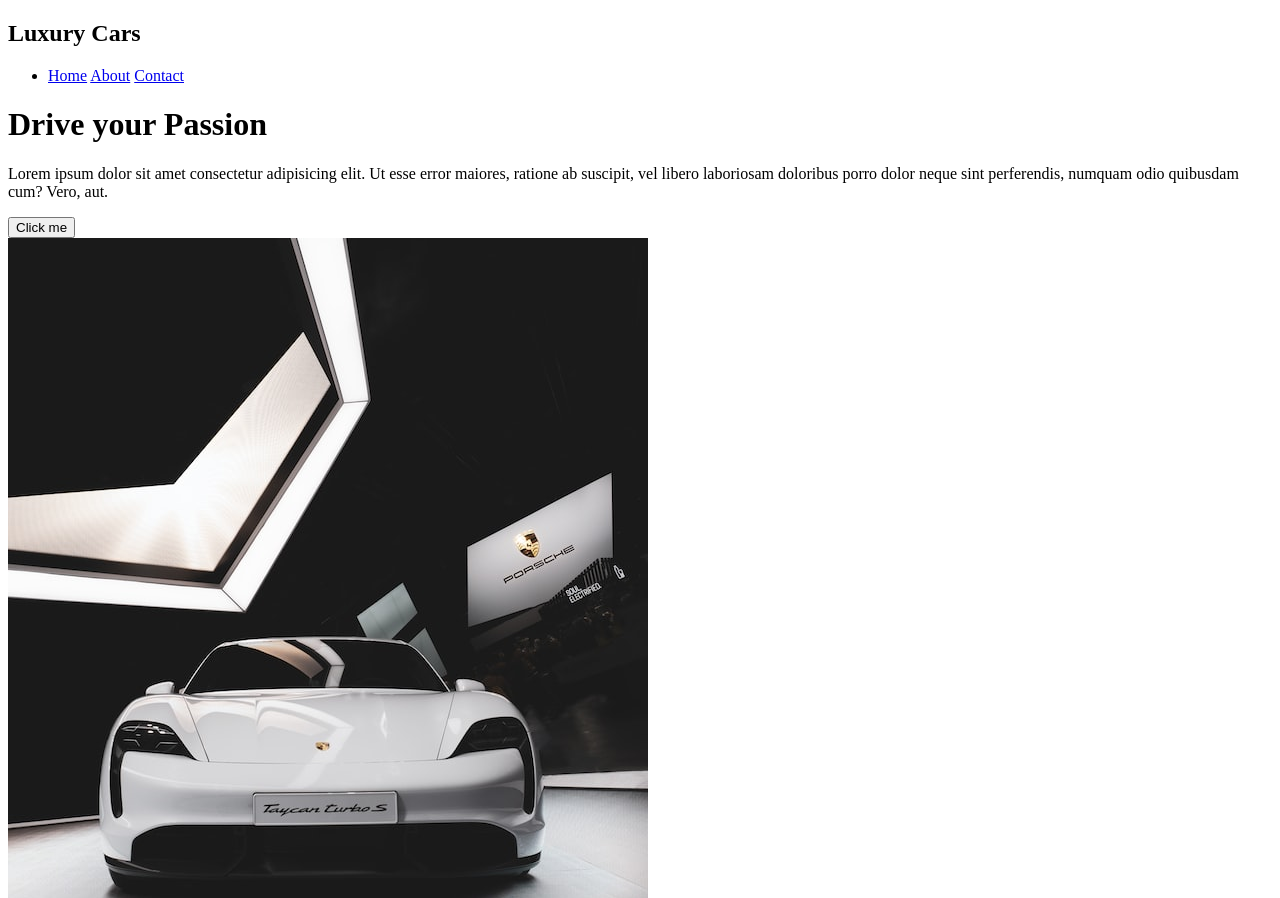
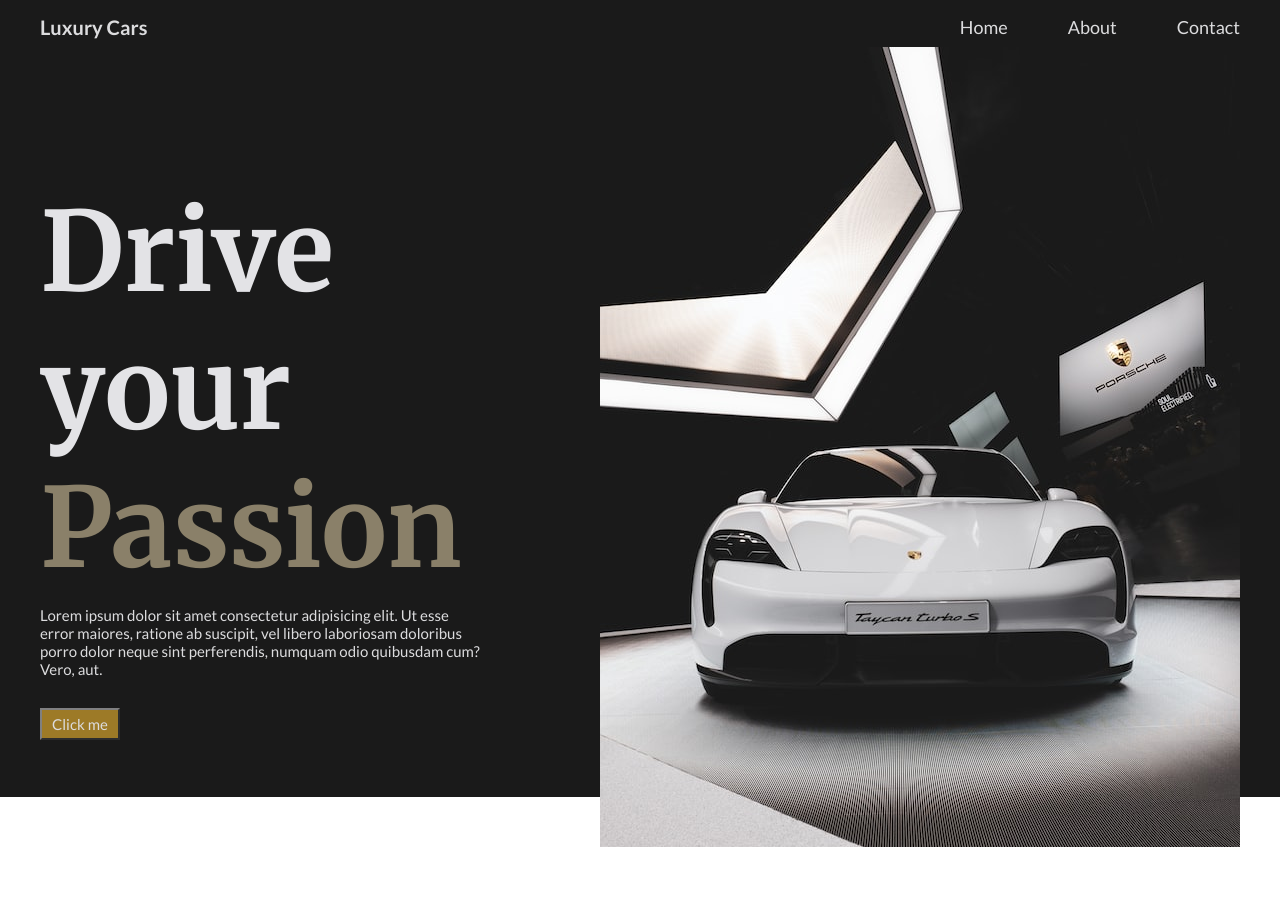
Before and after one commit to SpirosNikomanis/Landing-Page, a plain HTML site: page index.html in a window 1280 px wide. Shown: the top 898 px of the page. After the commit the page ends 847 px from the top, so only its background shows below. Drawn offline with Linux system fonts and the light colour scheme.

Commit message:
CSS appliance on header section

```diff
--- a/index.html
+++ b/index.html
@@ -8,27 +8,31 @@
     <link rel="stylesheet" href="styles.css" />
   </head>
   <body>
-    <header class="nav-bar">
+    <header>
+      <div class="nav-container">
       <h2 class="logo">Luxury Cars</h2>
-      <ul class="nav__container">
+      <ul class="nav__bar">
         <li class="nav__list">
           <a href="#">Home</a>
           <a href="#">About</a>
           <a href="#">Contact</a>
         </li>
+        </div>
       </ul>
       <div class="section-container">
         <div class="section__text">
-          <h1 class="section__title">Drive your <span>Passion</span></h1>
+          <div><h1 class="section__title">Drive your <span>Passion</span></h1></div>
           <p class="section__subtext">
             Lorem ipsum dolor sit amet consectetur adipisicing elit. Ut esse
             error maiores, ratione ab suscipit, vel libero laboriosam doloribus
             porro dolor neque sint perferendis, numquam odio quibusdam cum?
             Vero, aut.
           </p>
-          <button class="section__btn">Click me</button>
+          <div><button class="section__btn">Click me</button></div>
         </div>
+        <div class="section__img">
         <img src="./assets/header-car.jpg" alt="placeholder" />
+      </div>
       </div>
     </header>
   </body>
--- a/styles.css
+++ b/styles.css
@@ -0,0 +1,89 @@
+@import url("https://fonts.googleapis.com/css2?family=Lato:ital,wght@0,300;0,400;0,700;1,400&family=Merriweather:ital,wght@0,400;0,700;0,900;1,400&display=swap");
+
+* {
+  padding: 0px;
+  margin: 0px;
+  box-sizing: border-box;
+  font-family: Lato, Helvetica, "sans-serif";
+  font-size: 18px;
+}
+
+header {
+  background-color: #1a1a1a;
+  color: #dcdcde;
+  padding: 15px 40px 0px;
+  height: fit-content;
+}
+
+.nav__list a {
+  list-style-type: none;
+  text-decoration: none;
+  color: #dcdcde;
+}
+
+.nav-container {
+  display: flex;
+  flex-direction: row;
+  justify-content: space-between;
+  align-items: center;
+  margin-bottom: 4.8%;
+}
+
+.logo {
+  font-size: 20px;
+}
+
+.nav__list {
+  display: flex;
+  gap: 60px;
+}
+
+.section-container {
+  display: flex;
+  justify-content: center;
+  align-items: center;
+  max-height: fit-content;
+}
+
+.section__text {
+  display: flex;
+  flex-direction: column;
+  flex-wrap: wrap;
+  justify-content: space-between;
+  max-width: 700px;
+  margin-right: 10%;
+  padding-top: 30px;
+}
+
+.section__img {
+  display: flex;
+  justify-content: center;
+  align-items: center;
+  max-height: 700px;
+}
+
+h1,
+span {
+  font-size: 110px;
+  font-family: Merriweather, "Times New Roman", serif;
+  color: #e3e3e6;
+  margin-bottom: 2%;
+}
+
+p {
+  font-size: 15px;
+  font-weight: 400;
+  margin-bottom: 7%;
+}
+
+span {
+  color: #8a8069;
+}
+
+button {
+  padding: 5px 10px;
+  font-size: 15px;
+  background-color: #ca9b2cbe;
+  color: #dcdcde;
+  border-color: #808081;
+}
```
